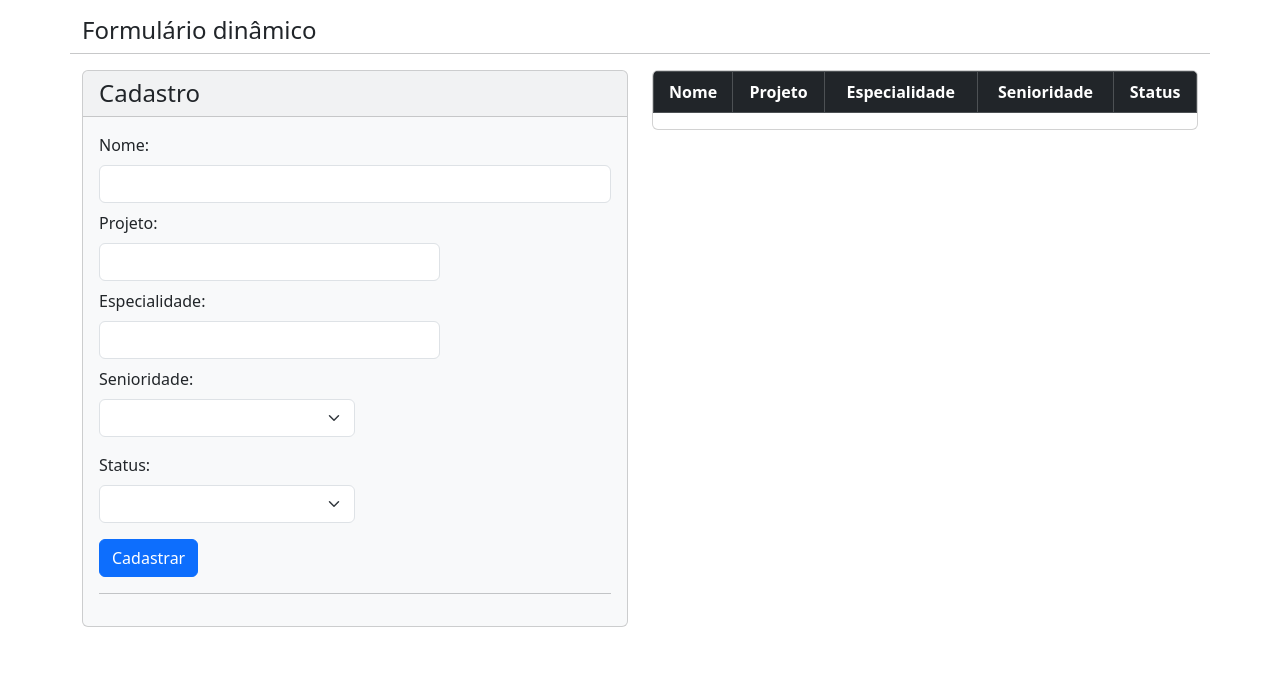
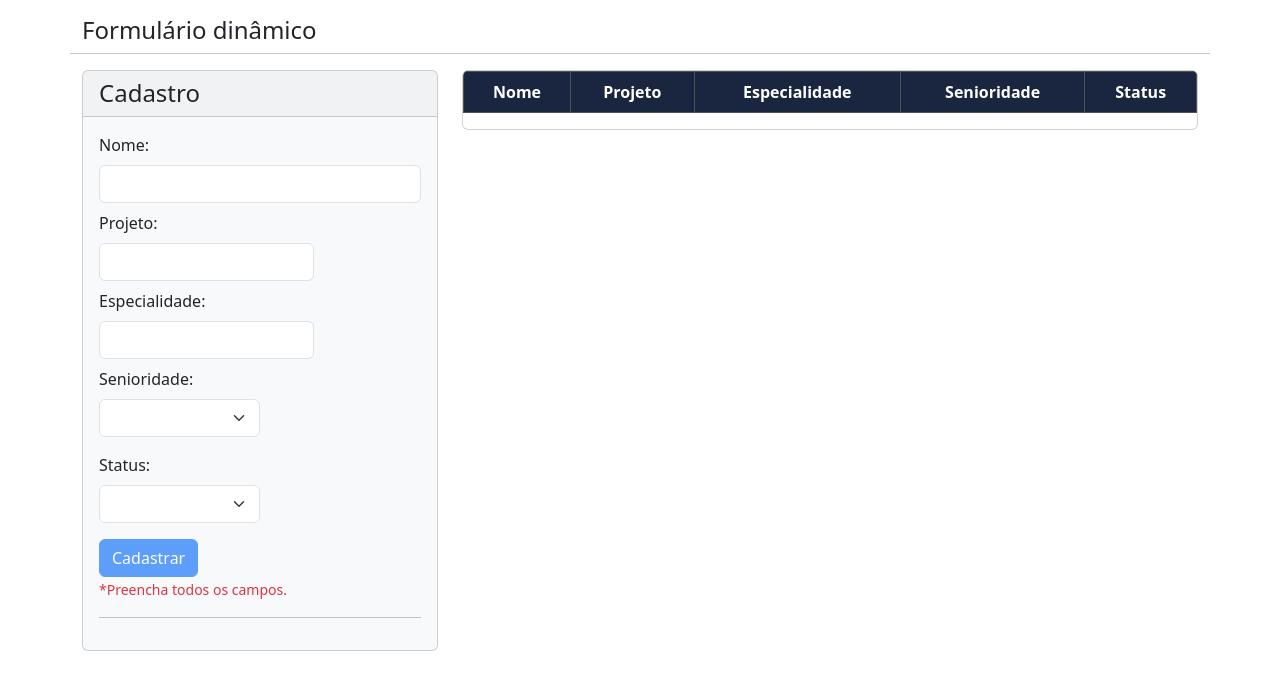
Before and after one commit to Oliro/dynamic-form-angular, an Angular app: page / in a window 1280 px wide. Shown: the top 690 px of the page. Built offline with nearby package versions, Linux system fonts and the light colour scheme.

Commit message:
feat: (add) Form Validators

```diff
--- a/src/app/app.component.html
+++ b/src/app/app.component.html
@@ -8,7 +8,7 @@
 
     <hr class="mt-2" />
 
-    <div class="col">
+    <div class="col-md-4 col-sm-12">
       <div class="card text-dark bg-light mb-3">
         <div class="card-header">
           <h4 class="mb-0">Cadastro</h4>
--- a/src/app/form/form-base/form-base.component.html
+++ b/src/app/form/form-base/form-base.component.html
@@ -4,7 +4,9 @@
     <app-form-input [formField]="formField" [form]="form"></app-form-input>
     }
 
-    <button class="btn btn-primary" type="submit">Cadastrar</button>
+    <button class="btn btn-primary" type="submit" [disabled]="!form.valid">Cadastrar</button>
+    <br>
+    <span class="small text-danger">*Preencha todos os campos.</span>
 
 </form>
 
--- a/src/app/form/form-base/form-base.component.ts
+++ b/src/app/form/form-base/form-base.component.ts
@@ -1,5 +1,5 @@
 import { Component, EventEmitter, Input, OnInit, Output, inject } from '@angular/core';
-import { FormBuilder, FormGroup, ReactiveFormsModule } from '@angular/forms';
+import { FormBuilder, FormGroup, ReactiveFormsModule, Validators } from '@angular/forms';
 
 import { FormInputComponent } from '../form-input/form-input.component';
 import { Observable, map } from 'rxjs';
@@ -34,7 +34,7 @@ export class FormBaseComponent<T> implements OnInit {
     this.formFields$.subscribe((result) => {
 
       result.forEach((input) => {
-        this.form.addControl(input.name, this.formBuilder.control(''));
+        this.form.addControl(input.name, this.formBuilder.control('', [Validators.required]));
       })
 
     })
@@ -43,9 +43,13 @@ export class FormBaseComponent<T> implements OnInit {
 
   onSubmit() {
 
-    this.showResult = true;
+    //this.showResult = true;
 
     this.registeredValue.emit(this.form.value);
+
+    setTimeout(() => {
+      this.form.reset();
+    }, 500);
 
   }
 
--- a/src/app/list/list.component.css
+++ b/src/app/list/list.component.css
@@ -0,0 +1,13 @@
+/* custom bootstrap 5 css */
+
+.table-dark {
+    --bs-table-color: #fff;
+    --bs-table-bg: #1A253F;
+    --bs-table-border-color: #4d5154;
+    --bs-table-striped-bg: #212D49;
+    --bs-table-striped-color: #fff;
+    --bs-table-active-bg: #373b3e;
+    --bs-table-active-color: #fff;
+    --bs-table-hover-bg: #323539;
+    --bs-table-hover-color: #fff;
+  }
--- a/src/app/list/list.component.html
+++ b/src/app/list/list.component.html
@@ -1,5 +1,5 @@
 <div class="table-responsive card">
-    <table class="table table-bordered table-striped">
+    <table class="table table-bordered table-striped table-dark">
         <thead class="table-dark">
             <tr>
                 @for (thTable of formFields$ | async; track $index) {
@@ -13,15 +13,31 @@
         <tbody>
 
             @for (tdTable of registeredValue$ | async ; track $index) {
-                <tr>
-                    @for (iten of getObjectKeys(tdTable) ; track $index) {
+            <tr>
+                @for (iten of getObjectKeys(tdTable) ; track $index) {
+
+                    @if (tdTable[iten].includes('*')) {
+
+                        <td class="text-center">
+                            <span class="badge bg-success" [ngClass]="{
+                                'bg-success': tdTable[iten].includes('*green'),
+                                'bg-warning': tdTable[iten].includes('*yellow'),
+                                'bg-danger': tdTable[iten].includes('*red')
+                            }">{{tdTable[iten].split('*')[0]}}</span>
+                        </td>
+
+                    }
+                    @else {
 
                         <td class="text-center">{{tdTable[iten]}}</td>
 
                     }
-                </tr>
+
+                }
+            </tr>
             }
 
         </tbody>
+
     </table>
 </div>
--- a/src/assets/data/registerForm.json
+++ b/src/assets/data/registerForm.json
@@ -91,14 +91,17 @@
     },
     "optionsElement": [
       {
-        "value": "Disponivel",
+        "value": "Disponivel*green",
         "name": "Disponivel"
       },
       {
-        "value": "Engajado",
+        "value": "Engajado*red",
         "name": "Engajado"
+      },
+      {
+        "value": "Negociar*yellow",
+        "name": "Negociar"
       }
     ]
   }
-
 ]
```
